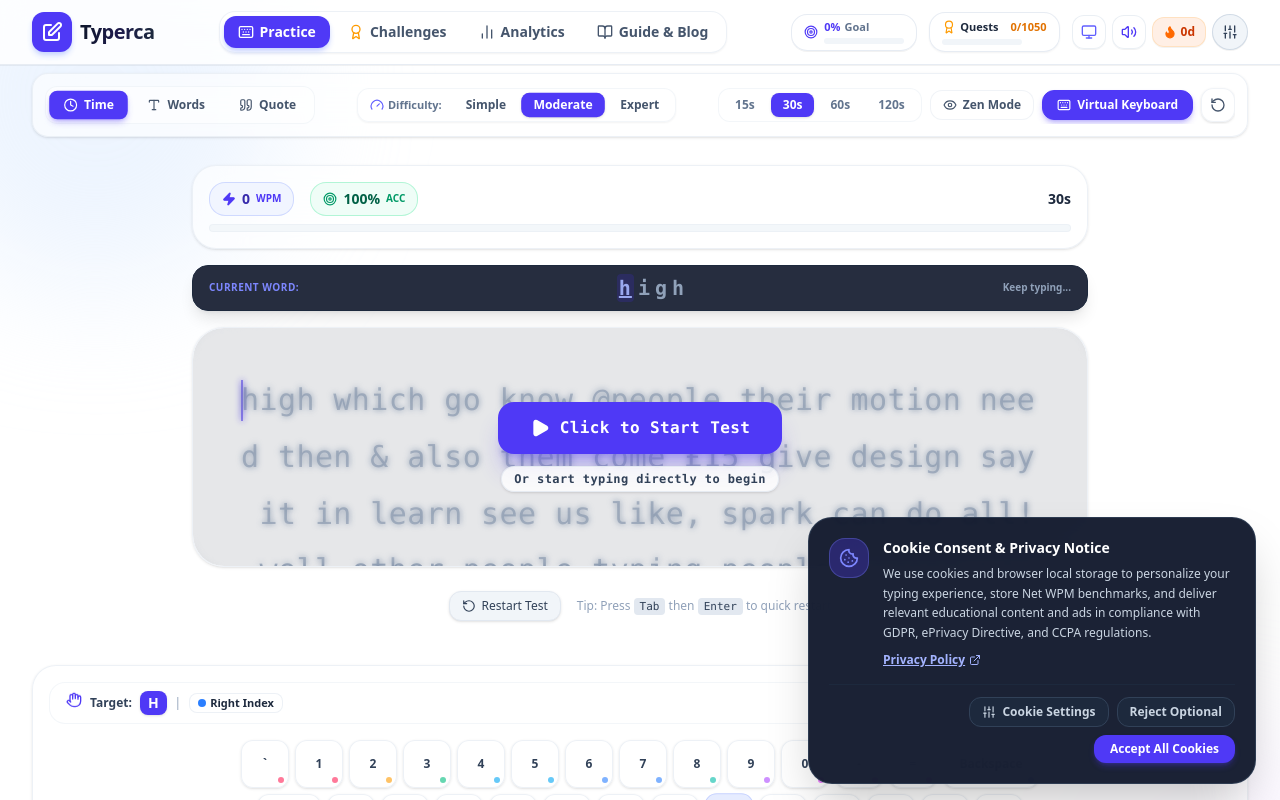
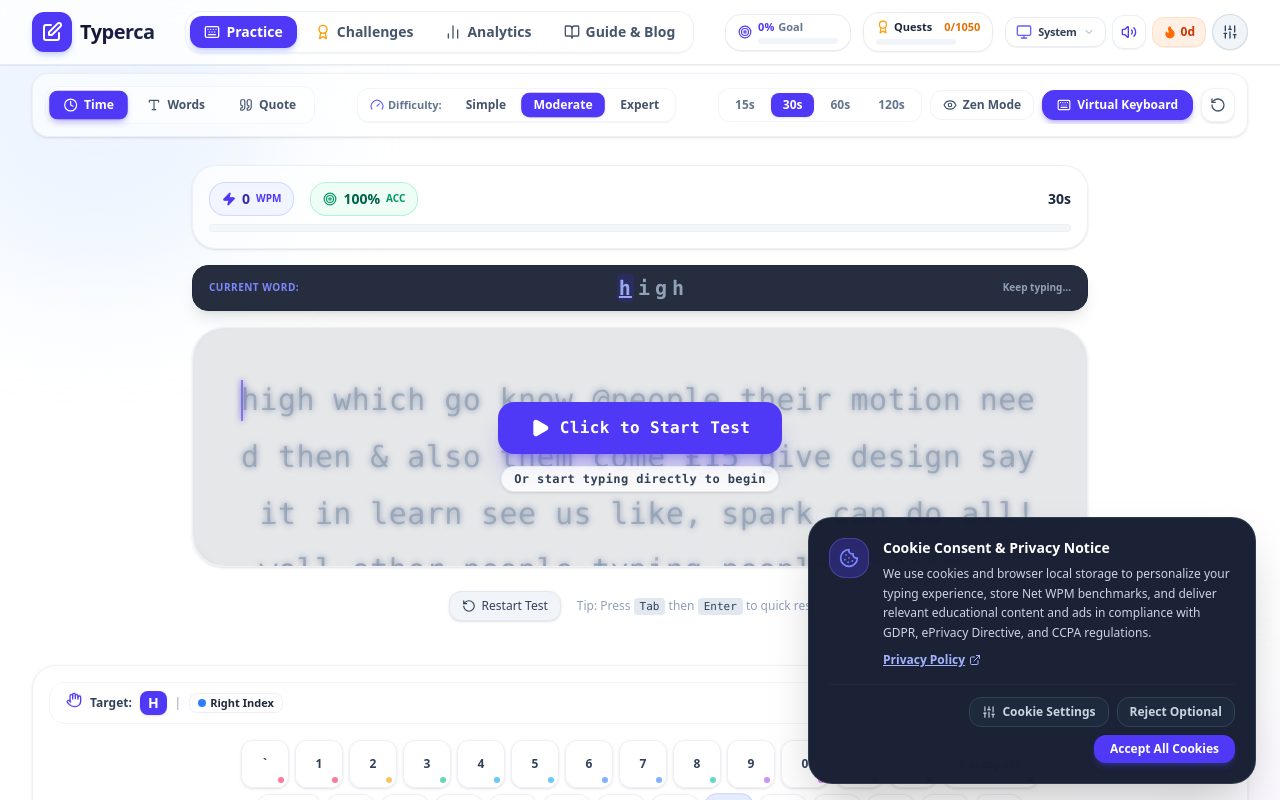
Before and after one commit to Philemon12421/Typing-Speed-site, a React (Vite) app: page / in a window 1280 px wide. Shown: the top 800 px of the page. Built offline with nearby package versions, Linux system fonts and the light colour scheme.

Commit message:
feat: add theme switcher to navbar
Implement a dropdown menu in the navbar allowing users to switch between light, dark, and system themes.

```diff
--- a/src/App.tsx
+++ b/src/App.tsx
@@ -342,6 +342,8 @@ export default function App() {
           streakDays={overallAnalytics.currentStreakDays}
           userName={settings.userName}
           soundProfile={settings.soundProfile}
+          theme={settings.theme || 'system'}
+          onToggleTheme={(newTheme) => handleUpdateSettings({ ...settings, theme: newTheme })}
           todayProgress={todayProgress}
           completedChallengesCount={completedChallengeIds.length}
           totalChallengesCount={TYPING_CHALLENGES.length}
--- a/src/components/Navbar.tsx
+++ b/src/components/Navbar.tsx
@@ -1,7 +1,7 @@
-import React from 'react';
+import React, { useState, useRef, useEffect } from 'react';
 import { TabType, SoundProfile, DailyGoalType } from '../types';
-import { Keyboard, BarChart2, Flame, Trophy, Target, Volume2, VolumeX, Sliders, Award, BookOpen, User, AtSign, Sun, Moon, Monitor } from 'lucide-react';
-import { motion } from 'motion/react';
+import { Keyboard, BarChart2, Flame, Trophy, Target, Volume2, VolumeX, Sliders, Award, BookOpen, User, AtSign, Sun, Moon, Monitor, ChevronDown, Check } from 'lucide-react';
+import { motion, AnimatePresence } from 'motion/react';
 
 interface NavbarProps {
   activeTab: TabType;
@@ -40,6 +40,32 @@ export const Navbar: React.FC<NavbarProps> = ({
   onOpenGoalSoundModal,
   onOpenRegisterModal,
 }) => {
+  const [isThemeDropdownOpen, setIsThemeDropdownOpen] = useState<boolean>(false);
+  const themeDropdownRef = useRef<HTMLDivElement>(null);
+
+  // Close dropdown when clicking outside or pressing Escape
+  useEffect(() => {
+    const handleClickOutside = (event: MouseEvent) => {
+      if (themeDropdownRef.current && !themeDropdownRef.current.contains(event.target as Node)) {
+        setIsThemeDropdownOpen(false);
+      }
+    };
+    const handleKeyDown = (event: KeyboardEvent) => {
+      if (event.key === 'Escape') {
+        setIsThemeDropdownOpen(false);
+      }
+    };
+
+    if (isThemeDropdownOpen) {
+      document.addEventListener('mousedown', handleClickOutside);
+      document.addEventListener('keydown', handleKeyDown);
+    }
+    return () => {
+      document.removeEventListener('mousedown', handleClickOutside);
+      document.removeEventListener('keydown', handleKeyDown);
+    };
+  }, [isThemeDropdownOpen]);
+
   const navItems: { id: TabType; label: string; icon: React.ReactNode }[] = [
     { id: 'test', label: 'Practice', icon: <Keyboard className="w-4 h-4" /> },
     { id: 'challenges', label: 'Challenges', icon: <Award className="w-4 h-4 text-amber-500" /> },
@@ -52,11 +78,31 @@ export const Navbar: React.FC<NavbarProps> = ({
     Math.round((completedChallengesCount / Math.max(1, totalChallengesCount)) * 100)
   );
 
-  const cycleTheme = () => {
-    if (!onToggleTheme) return;
-    if (theme === 'system') onToggleTheme('dark');
-    else if (theme === 'dark') onToggleTheme('light');
-    else onToggleTheme('system');
+  const themeOptions: { id: 'dark' | 'light' | 'system'; label: string; desc: string; icon: React.ReactNode }[] = [
+    {
+      id: 'dark',
+      label: 'Dark Screen',
+      desc: 'Clean Black / Pitch Dark Mode',
+      icon: <Moon className="w-4 h-4 text-indigo-400 shrink-0" />,
+    },
+    {
+      id: 'light',
+      label: 'Light Screen',
+      desc: 'Crisp High-Contrast Daylight',
+      icon: <Sun className="w-4 h-4 text-amber-500 shrink-0" />,
+    },
+    {
+      id: 'system',
+      label: 'System Default',
+      desc: 'Auto-detect OS preference',
+      icon: <Monitor className="w-4 h-4 text-indigo-500 dark:text-indigo-400 shrink-0" />,
+    },
+  ];
+
+  const getCurrentThemeLabel = () => {
+    if (theme === 'dark') return 'Dark';
+    if (theme === 'light') return 'Light';
+    return 'System';
   };
 
   const getThemeIcon = () => {
@@ -65,10 +111,11 @@ export const Navbar: React.FC<NavbarProps> = ({
     return <Monitor className="w-3.5 h-3.5 sm:w-4 sm:h-4 text-indigo-500 dark:text-indigo-400" />;
   };
 
-  const getThemeTitle = () => {
-    if (theme === 'dark') return 'Theme: Clean Black (Dark Mode) • Click to switch';
-    if (theme === 'light') return 'Theme: Light Mode • Click to switch';
-    return 'Theme: System Default (Auto Clean Black) • Click to switch';
+  const handleSelectTheme = (newTheme: 'system' | 'light' | 'dark') => {
+    if (onToggleTheme) {
+      onToggleTheme(newTheme);
+    }
+    setIsThemeDropdownOpen(false);
   };
 
   return (
@@ -175,15 +222,87 @@ export const Navbar: React.FC<NavbarProps> = ({
 
             {/* Quick Controls: Theme Toggle, Sound, Streak & Settings */}
             <div className="flex items-center gap-1 sm:gap-1.5">
-              {/* Theme Quick Switcher (System / Dark / Light) */}
-              <button
-                onClick={cycleTheme}
-                title={getThemeTitle()}
-                className="p-1.5 sm:p-2 rounded-xl bg-white/80 dark:bg-zinc-900/90 border border-slate-200/70 dark:border-zinc-800 text-slate-700 dark:text-zinc-300 hover:bg-white dark:hover:bg-zinc-800 transition-all shadow-2xs cursor-pointer"
-                aria-label="Toggle visual theme"
-              >
-                {getThemeIcon()}
-              </button>
+              {/* Theme Dropdown Selector */}
+              <div className="relative" ref={themeDropdownRef}>
+                <button
+                  type="button"
+                  id="theme-dropdown-trigger"
+                  onClick={() => setIsThemeDropdownOpen((prev) => !prev)}
+                  title="Toggle Dark / Light Screen Theme (Dropdown)"
+                  aria-haspopup="true"
+                  aria-expanded={isThemeDropdownOpen}
+                  className={`flex items-center gap-1 sm:gap-1.5 px-2 py-1.5 sm:px-2.5 sm:py-1.5 rounded-xl border text-xs font-bold transition-all shadow-2xs cursor-pointer ${
+                    isThemeDropdownOpen
+                      ? 'bg-indigo-50 dark:bg-zinc-800 border-indigo-400 dark:border-indigo-500 text-indigo-600 dark:text-indigo-300'
+                      : 'bg-white/80 dark:bg-zinc-900/90 border-slate-200/80 dark:border-zinc-800 text-slate-700 dark:text-zinc-300 hover:bg-white dark:hover:bg-zinc-850 hover:border-slate-300 dark:hover:border-zinc-700'
+                  }`}
+                >
+                  {getThemeIcon()}
+                  <span className="hidden xs:inline sm:inline text-[11px] font-extrabold tracking-tight">
+                    {getCurrentThemeLabel()}
+                  </span>
+                  <ChevronDown
+                    className={`w-3 h-3 text-slate-400 dark:text-zinc-500 transition-transform duration-200 ${
+                      isThemeDropdownOpen ? 'rotate-180 text-indigo-600 dark:text-indigo-400' : ''
+                    }`}
+                  />
+                </button>
+
+                {/* Dropdown Menu Popup */}
+                <AnimatePresence>
+                  {isThemeDropdownOpen && (
+                    <motion.div
+                      initial={{ opacity: 0, y: 6, scale: 0.96 }}
+                      animate={{ opacity: 1, y: 0, scale: 1 }}
+                      exit={{ opacity: 0, y: 6, scale: 0.96 }}
+                      transition={{ duration: 0.15, ease: 'easeOut' }}
+                      className="absolute right-0 mt-1.5 w-56 sm:w-60 p-1.5 rounded-2xl bg-white dark:bg-zinc-950 border border-slate-200/90 dark:border-zinc-800 shadow-xl shadow-slate-900/10 dark:shadow-black/60 z-50 backdrop-blur-xl"
+                    >
+                      <div className="px-2.5 py-1.5 border-b border-slate-100 dark:border-zinc-800/80 mb-1">
+                        <span className="text-[10px] font-extrabold uppercase tracking-wider text-slate-400 dark:text-zinc-500">
+                          Screen Theme
+                        </span>
+                      </div>
+
+                      <div className="flex flex-col gap-1">
+                        {themeOptions.map((opt) => {
+                          const isSelected = (theme || 'system') === opt.id;
+                          return (
+                            <button
+                              key={opt.id}
+                              type="button"
+                              onClick={() => handleSelectTheme(opt.id)}
+                              className={`w-full flex items-center justify-between p-2 rounded-xl text-left transition-all cursor-pointer ${
+                                isSelected
+                                  ? 'bg-indigo-50 dark:bg-indigo-950/70 border border-indigo-200 dark:border-indigo-800/80 text-indigo-950 dark:text-indigo-200'
+                                  : 'hover:bg-slate-100 dark:hover:bg-zinc-900 text-slate-700 dark:text-zinc-300 border border-transparent'
+                              }`}
+                            >
+                              <div className="flex items-center gap-2.5 min-w-0">
+                                <div className="p-1 rounded-lg bg-white dark:bg-zinc-900 shadow-2xs border border-slate-200/60 dark:border-zinc-800 shrink-0">
+                                  {opt.icon}
+                                </div>
+                                <div className="flex flex-col min-w-0">
+                                  <span className="text-xs font-bold leading-tight truncate">
+                                    {opt.label}
+                                  </span>
+                                  <span className="text-[10px] text-slate-400 dark:text-zinc-500 leading-tight truncate">
+                                    {opt.desc}
+                                  </span>
+                                </div>
+                              </div>
+
+                              {isSelected && (
+                                <Check className="w-4 h-4 text-indigo-600 dark:text-indigo-400 shrink-0 ml-2" />
+                              )}
+                            </button>
+                          );
+                        })}
+                      </div>
+                    </motion.div>
+                  )}
+                </AnimatePresence>
+              </div>
 
               {/* Sound Toggle */}
               <button
```
